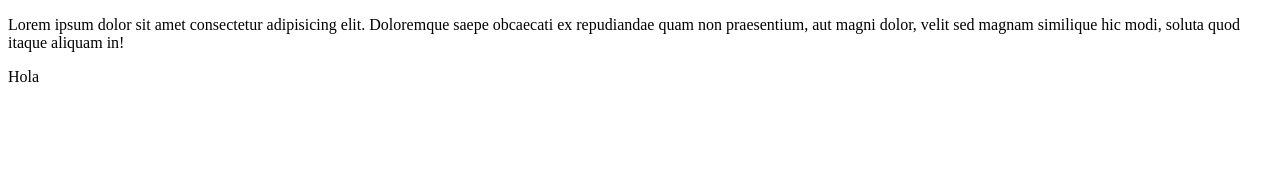
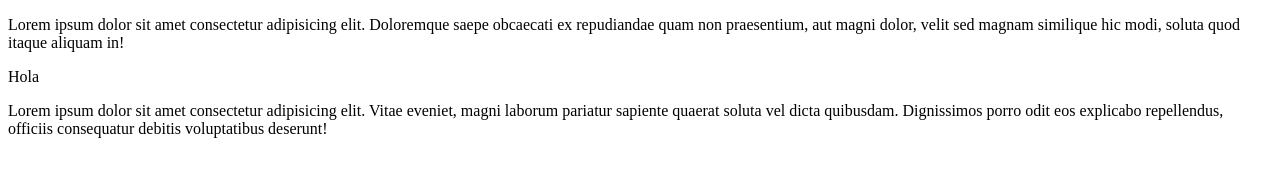
Before and after one commit to Alisson072000/Esquel-Yavirac, a plain HTML site: page alisson.html in a window 1280 px wide. Drawn offline with Linux system fonts and the light colour scheme.

Commit message:
cambio prueba

```diff
--- a/alisson.html
+++ b/alisson.html
@@ -9,5 +9,6 @@
 <body>
     <p>Lorem ipsum dolor sit amet consectetur adipisicing elit. Doloremque saepe obcaecati ex repudiandae quam non praesentium, aut magni dolor, velit sed magnam similique hic modi, soluta quod itaque aliquam in!</p>
     <h>Hola</h>
+    <p>Lorem ipsum dolor sit amet consectetur adipisicing elit. Vitae eveniet, magni laborum pariatur sapiente quaerat soluta vel dicta quibusdam. Dignissimos porro odit eos explicabo repellendus, officiis consequatur debitis voluptatibus deserunt!</p>
 </body>
 </html>
```
